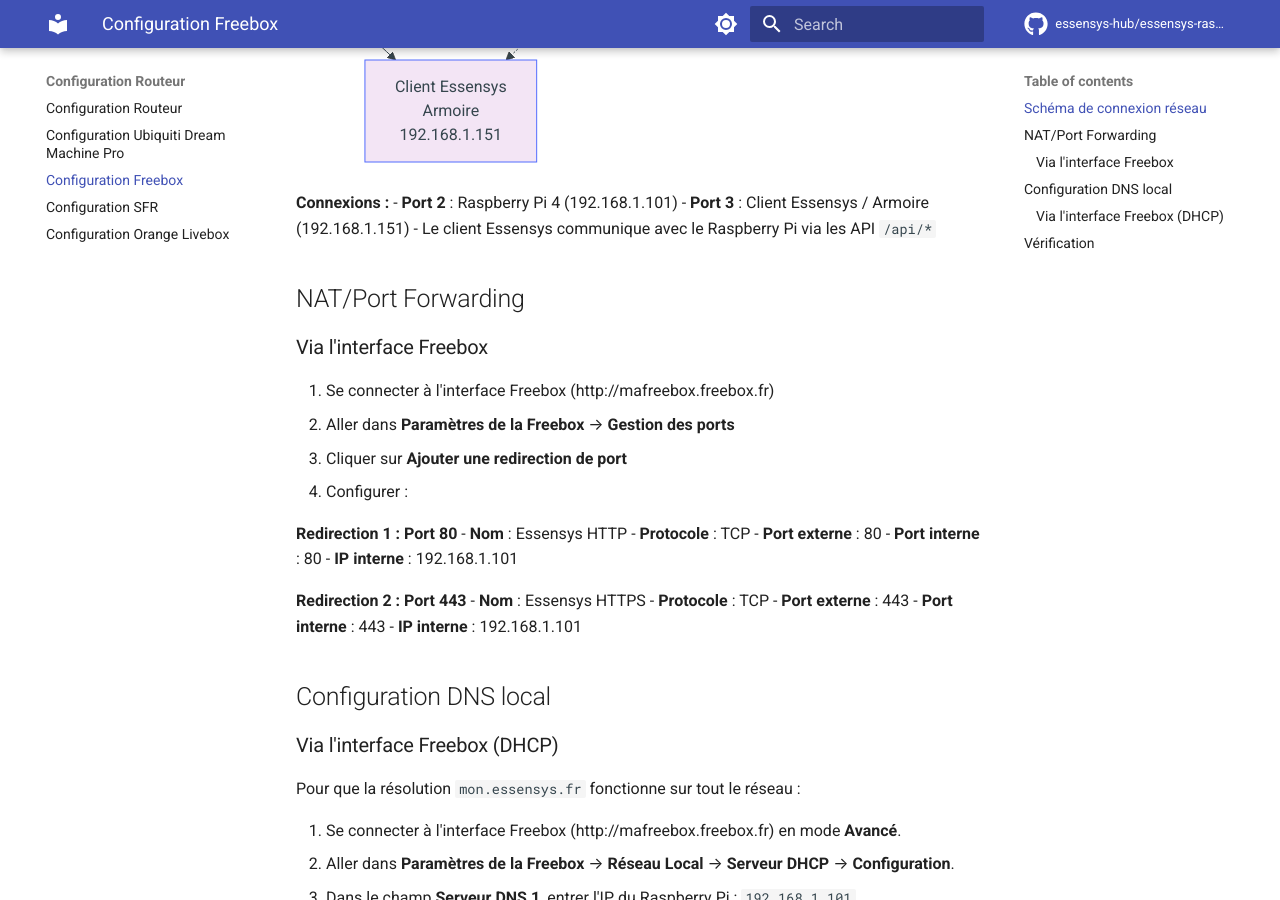
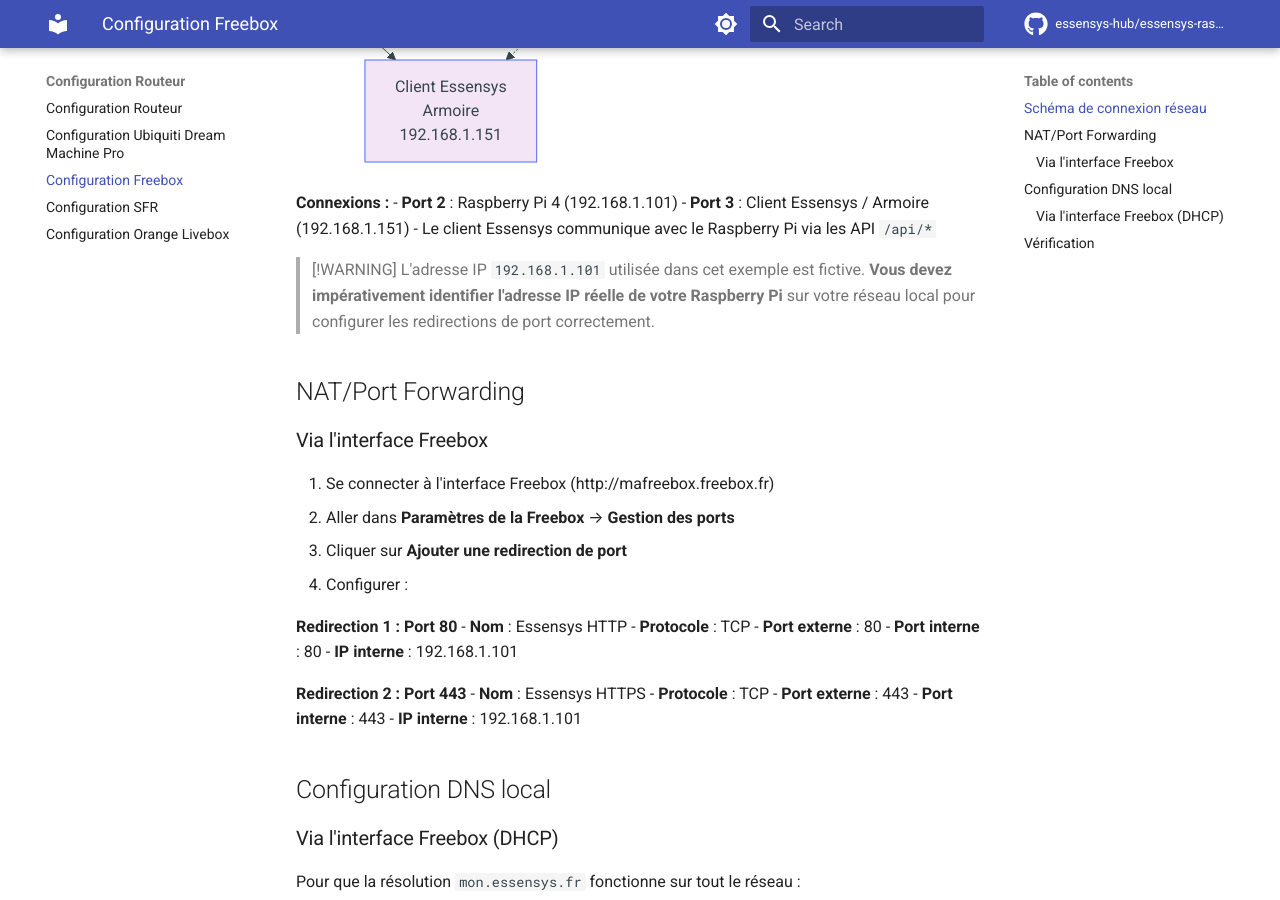
Before and after one commit to essensys-hub/essensys-raspberry-install, an MkDocs documentation site: the page built from docs/router/freebox.md, in a window 1280 px wide and 900 px high, scrolled down 956 px. Built offline with MkDocs 1.6.1 and Material for MkDocs 9.7.7, drawn with Linux system fonts in a browser that asks for light colours; comment, search, counter and statistics services are not loaded; the version menu is left out.

Commit message:
Docs: Add warning about Raspberry Pi IP in freebox.md

```diff
--- a/docs/router/freebox.md
+++ b/docs/router/freebox.md
@@ -39,6 +39,9 @@
 - **Port 3** : Client Essensys / Armoire (192.168.1.151)
 - Le client Essensys communique avec le Raspberry Pi via les API `/api/*`
 
+> [!WARNING]
+> L'adresse IP `192.168.1.101` utilisée dans cet exemple est fictive. **Vous devez impérativement identifier l'adresse IP réelle de votre Raspberry Pi** sur votre réseau local pour configurer les redirections de port correctement.
+
 ## NAT/Port Forwarding
 
 ### Via l'interface Freebox
```
